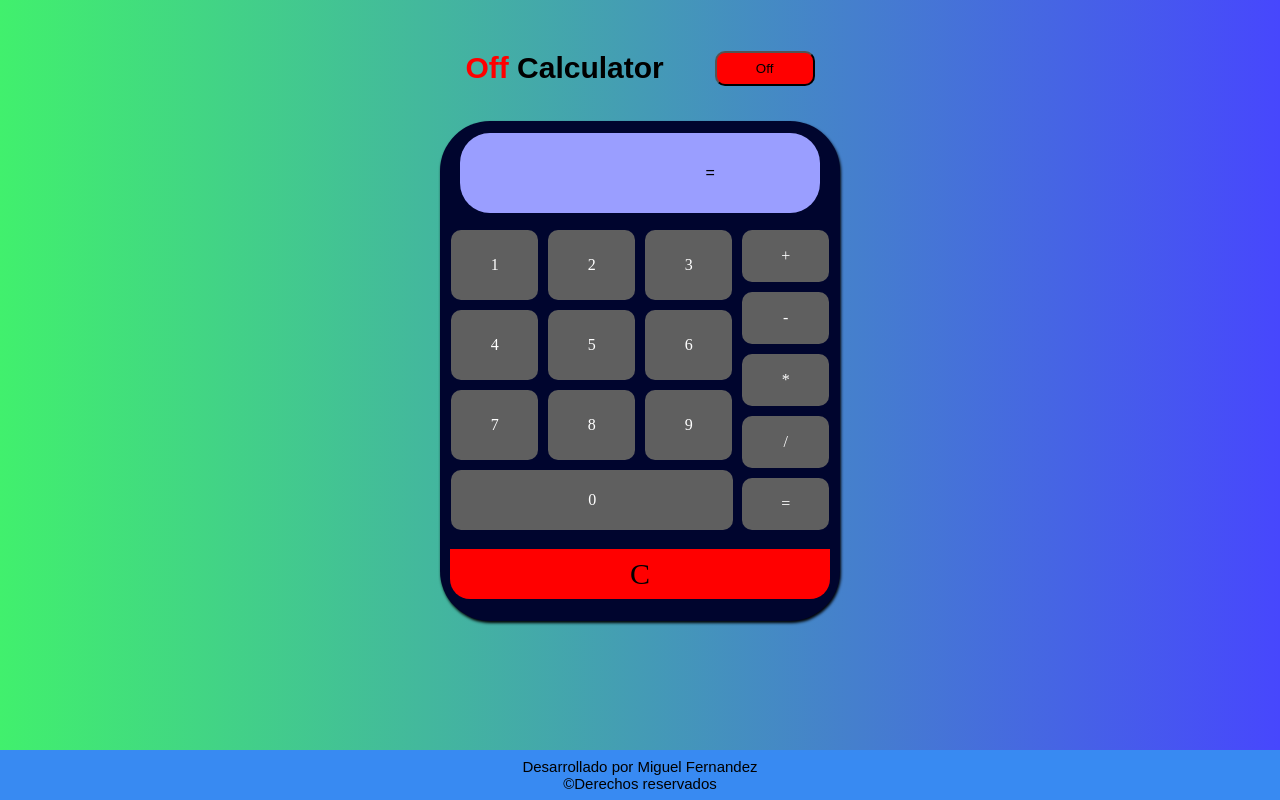
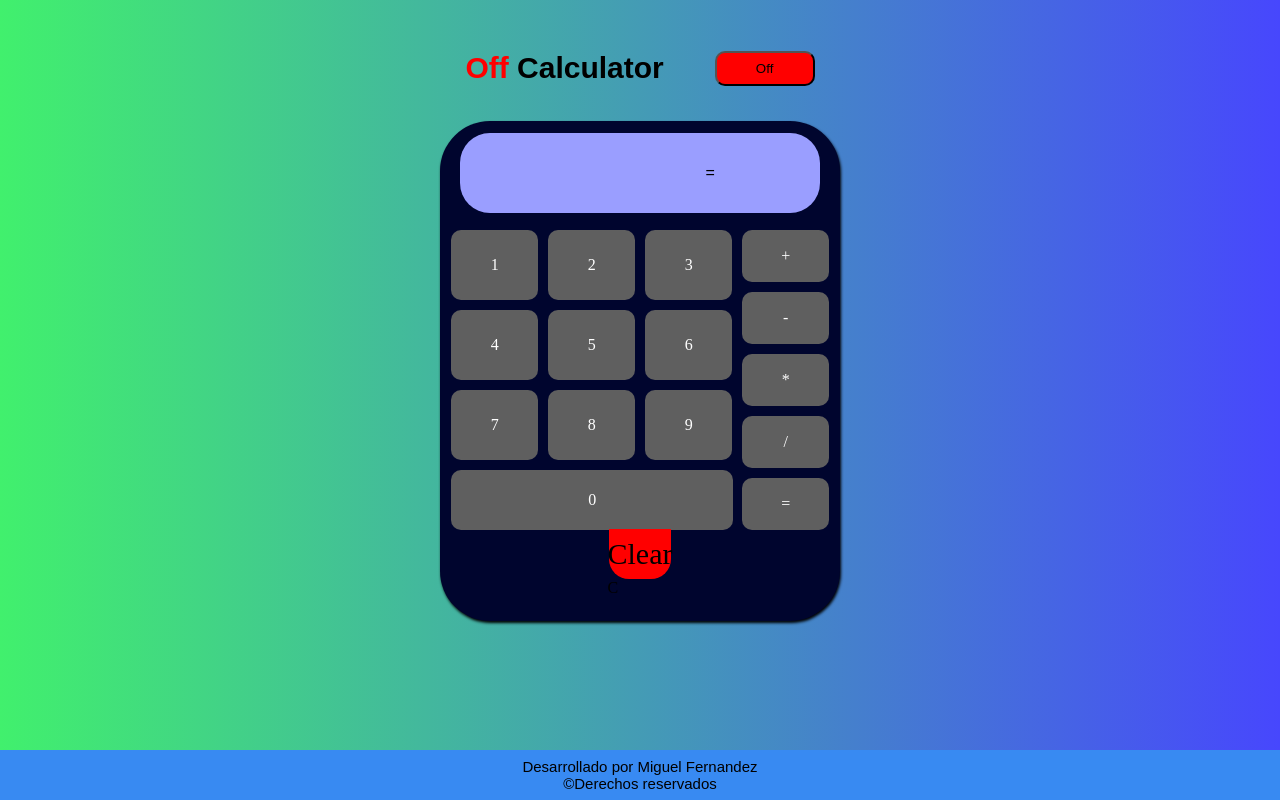
Before and after one commit to Fer-Mig-Agus/CalculatorApp, a plain HTML site: page index.html in a window 1280 px wide. Drawn offline with Linux system fonts and the light colour scheme.

Commit message:
HTML: he agreado un boton, y le puse la propiedad target al enlace del pie de pagina

```diff
--- a/index.html
+++ b/index.html
@@ -80,17 +80,22 @@
                 </div>
 
             </div>
+            <div id="all-eliminar">
+                <div class="boton-eliminar" id="content-eliminar">
+                    <span id="eliminar">Clear</span>
+                </div>
+                <div class="boton-eliminar" id="content-eliminar-one">
+                    <span id="eliminar-one">C</span>
+                </div>
+            </div>
 
-            <div class="boton-eliminar" id="content-eliminar">
-                <span id="eliminar">C</span>
-            </div>
 
 
         </div>
     </main>
     <footer id="footer">
         <p>
-            Desarrollado por <a href="https://portfolio-miguel-fernandez.netlify.app/">Miguel Fernandez </a><br>&copy;Derechos reservados
+            Desarrollado por <a href="https://portfolio-miguel-fernandez.netlify.app/" target="_blank">Miguel Fernandez </a><br>&copy;Derechos reservados
         </p>
     </footer>
 
```
